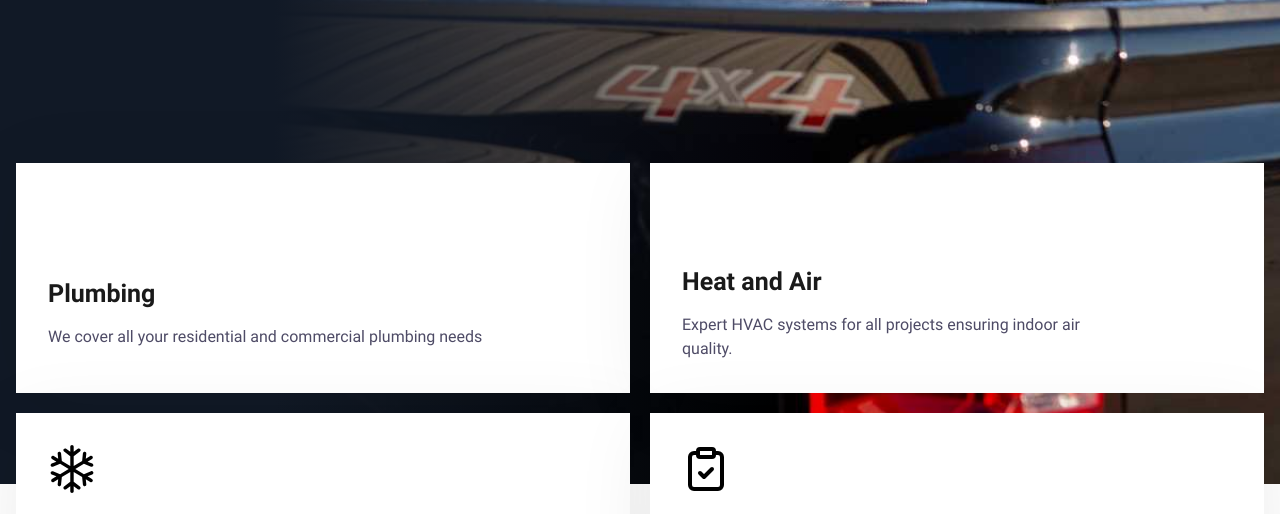
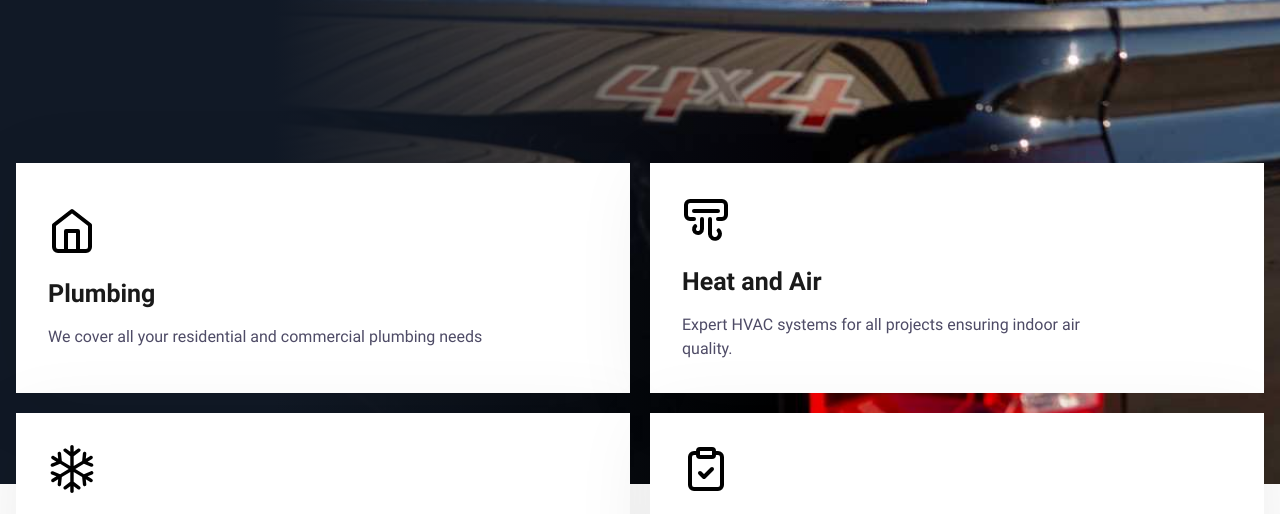
Before and after one commit to betterwebsite/legacy4plumbing, an Eleventy site: page src/index.html in a window 1280 px wide. Shown: the part 583-1097 px from the top of the page. Built offline with nearby package versions, Linux system fonts and the light colour scheme; Eleventy itself is replaced by a stand-in of ours; files that its build step writes are made by us from their sources; a script that the page names is missing; what @codestitchofficial/eleventy-plugin-sharp-images would draw is missing.

Commit message:
filter swap
Jordan Babb

```diff
--- a/src/index.html
+++ b/src/index.html
@@ -147,14 +147,14 @@ eleventyNavigation:
         </ul> -->
         <ul class="cs-card-group">
             <li class="cs-item">
-                <img class="cs-icon" loading="lazy" decoding="async" src="/assets/svgs/home.svg" alt="hvac" width="48" height="48">
+                <img class="cs-icon" loading="lazy" decoding="async" src="/assets/svgs/home.svg" alt="hvac" width="48" height="48" style="filter: invert(1);">
                 <h3 class="cs-h3">Plumbing</h3>
                 <p class="cs-item-text">
                     We cover all your residential and commercial plumbing needs
                 </p>
             </li>
             <li class="cs-item">
-                <img class="cs-icon" loading="lazy" decoding="async" src="/assets/svgs/air-vent.svg" alt="hvac" width="48" height="48" style="filter: invert(1);">
+                <img class="cs-icon" loading="lazy" decoding="async" src="/assets/svgs/air-vent.svg" alt="hvac" width="48" height="48">
                 <h3 class="cs-h3">Heat and Air</h3>
                 <p class="cs-item-text">
                     Expert HVAC systems for all projects ensuring indoor air quality.
```
